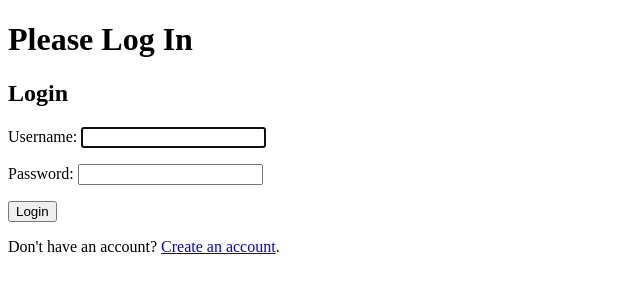
After one commit to MikeyRedmon/Find_Your_Shape, a Django app: page /login in a window 1280 px wide. The commit adds this page. Shown: the top 300 px of the page, without its empty margins (0-640 px from the left). Run offline with Django 3.2, Linux system fonts and the light colour scheme.

Commit message:
add user log in functionality.

```diff
--- a/Find_Your_Shape/Find_Your_Shape/urls.py
+++ b/Find_Your_Shape/Find_Your_Shape/urls.py
@@ -26,5 +26,6 @@ urlpatterns = [
     path('deleting/<item_id>', views.deleting, name='deleting'),
     path('bookinginSes', views.bookinginSes, name='bookinginSes'),
     path('editingpt/<item_id>', views.editingpt, name='editpt'),
-    path('register', views.register_request, name='register')
+    path('register', views.register_request, name='register'),
+    path('login', views.login_request, name='login')
 ]
--- /dev/null
+++ b/Find_Your_Shape/home/templates/home/login.html
@@ -0,0 +1,25 @@
+<!DOCTYPE html>
+<html lang="en">
+<head>
+    <meta charset="UTF-8">
+    <meta http-equiv="X-UA-Compatible" content="IE=edge">
+    <meta name="viewport" content="width=device-width, initial-scale=1.0">
+    <title>Find Your Shape</title>
+</head>
+<header>
+    <h1>
+        Please Log In
+    </h1>
+</header>
+<body>
+    <div class="container py-5">
+        <h2>Login</h2>
+        <form method="POST">
+          {% csrf_token %}
+          {{ login_form.as_p }}
+          <button type="submit">Login</button>
+        </form>
+        <p class="text-center">Don't have an account? <a href="/register">Create an account</a>.</p>
+      </div>
+</body>
+</html>
--- a/Find_Your_Shape/home/templates/home/register.html
+++ b/Find_Your_Shape/home/templates/home/register.html
@@ -20,7 +20,7 @@
             <button type="submit" onclick="alert('Thank You for signing up, lets find your shape!')">Register</button>
         </form>
         <p>
-            If you already have an account, <a href="">login</a> instead.
+            If you already have an account, <a href="login_request">login</a> instead.
         </p>
 </body>
 </html>
--- a/Find_Your_Shape/home/views.py
+++ b/Find_Your_Shape/home/views.py
@@ -1,5 +1,6 @@
 from django.shortcuts import render, redirect, get_object_or_404
-from django.contrib.auth import login
+from django.contrib.auth import login, authenticate
+from django.contrib.auth.forms import AuthenticationForm
 from django.contrib import messages
 from .models import hiitbook, hittclasses, PtClasses
 from .forms import BookingForm, BookingPT, NewUserForm
@@ -11,6 +12,28 @@ def home(request):
     return render(request, "home/home_page.html")
 
 
+def login_request(request):
+    if request.method == 'POST':
+        form = AuthenticationForm(request, data=request.POST)
+        if form.is_valid():
+            username = form.cleaned_data.get('username')
+            password = form.cleaned_data.get('password')
+            user = authenticate(username=username, password=password)
+            if user is not None:
+                login(request, user)
+                messages.info(request, f"You are now logged in {username}")
+                return redirect("booking")
+            else:
+                messages.error(request, "Invalid Username or passward")
+        else:
+            messages.error(request, "Invalid Username or passward")
+    form = AuthenticationForm()
+    return render(request, "home/login.html",
+                context={"login_form":form})
+
+
+
+
 def register_request(request):
     if request.method == 'POST':
         form = NewUserForm(request.POST)
@@ -18,7 +41,7 @@ def register_request(request):
             user = form.save()
             login(request, user)
             messages.success(request, "Registration Successful")
-            return redirect('home/booking_page.html')
+            return redirect("booking")
         messages.error(request, "Registration Failed, Please Try again")
     form = NewUserForm()
     return render(request, "home/register.html",
```
Also changed, not shown: Find_Your_Shape/db.sqlite3.
